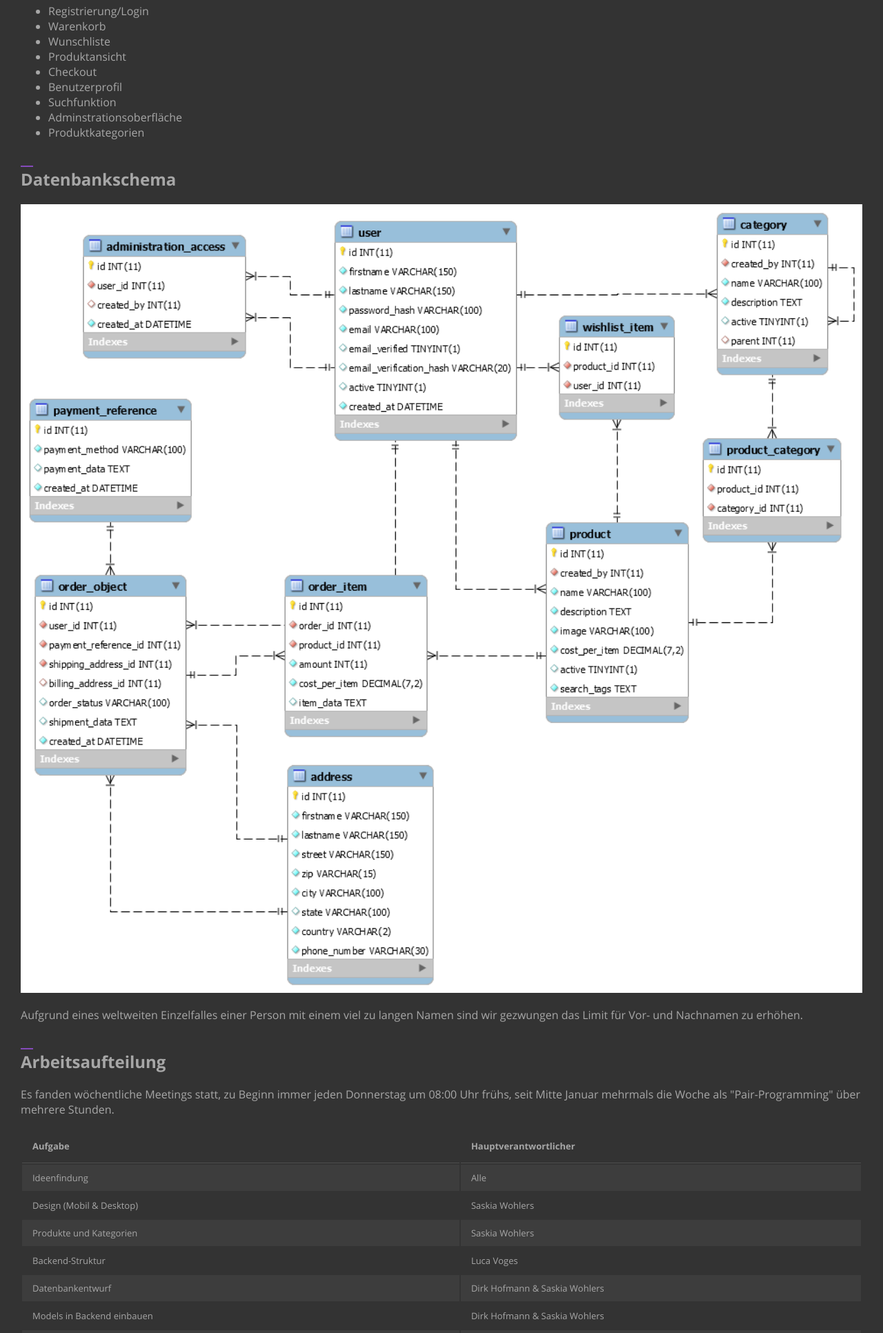
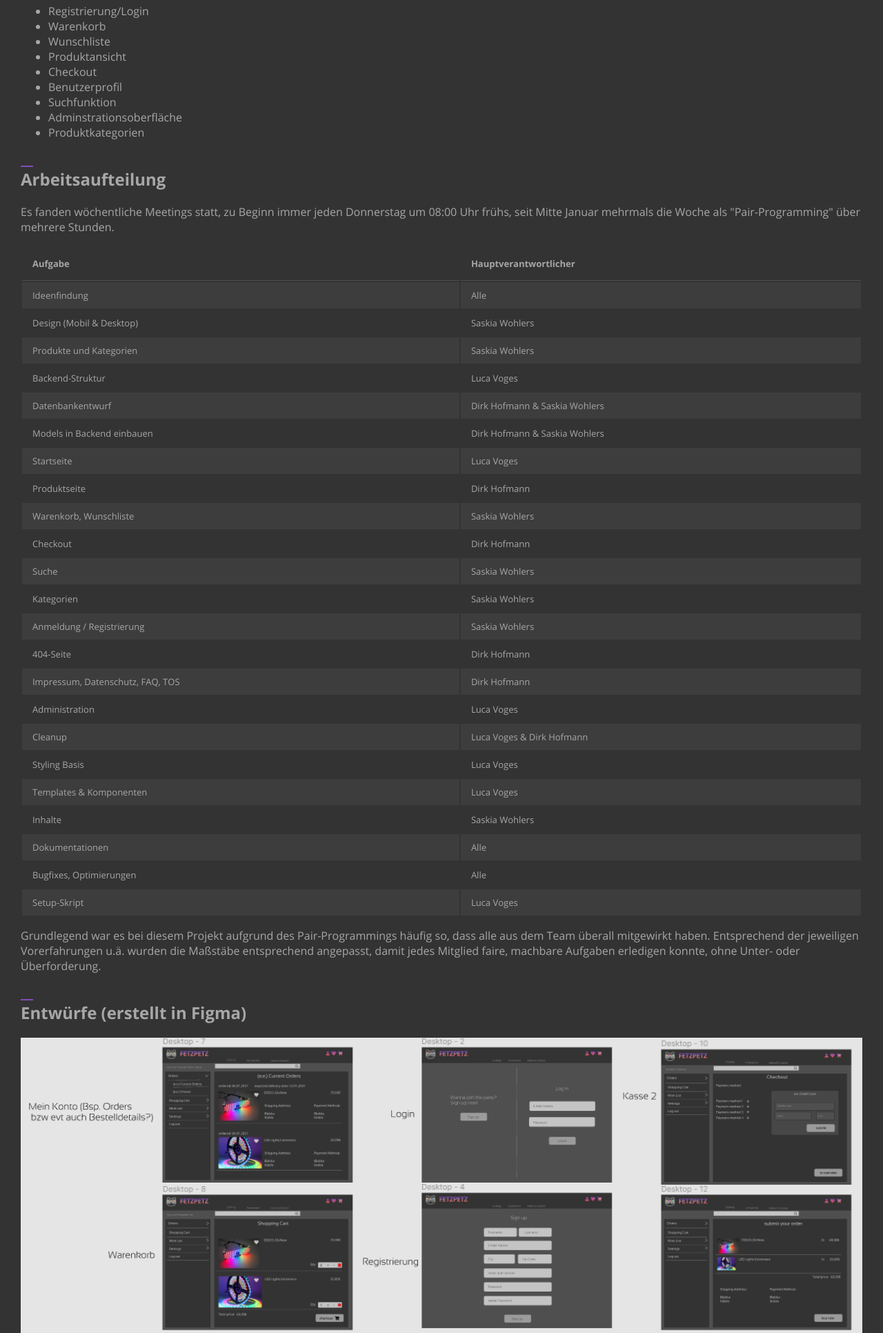
Before and after one commit to FHEFetzPetz/fetzpetz, a PHP site: page /documentation in a window 1280 px wide. Shown: the part 609-2541 px from the top of the page at 69% size. Run offline with PHP 8.4, Linux system fonts and the light colour scheme; data that the repository does not hold is empty.

Commit message:
removed duplicate

```diff
--- a/views/standalone/documentation.php
+++ b/views/standalone/documentation.php
@@ -28,9 +28,6 @@
             <li>Adminstrationsoberfläche</li>
             <li>Produktkategorien</li>
         </ul>
-        <h2>Datenbankschema</h2>
-        <img src="/assets/images/database.png" alt="FetzPetz Datenbank" style="width: 100%">
-        <p>Aufgrund eines weltweiten Einzelfalles einer Person mit einem viel zu langen Namen sind wir gezwungen das Limit für Vor- und Nachnamen zu erhöhen.</p>
         <h2>Arbeitsaufteilung</h2>
         <p>Es fanden wöchentliche Meetings statt, zu Beginn immer jeden Donnerstag um 08:00 Uhr frühs, seit Mitte Januar mehrmals die Woche als "Pair-Programming" über mehrere Stunden.</p>
         <table>
```
